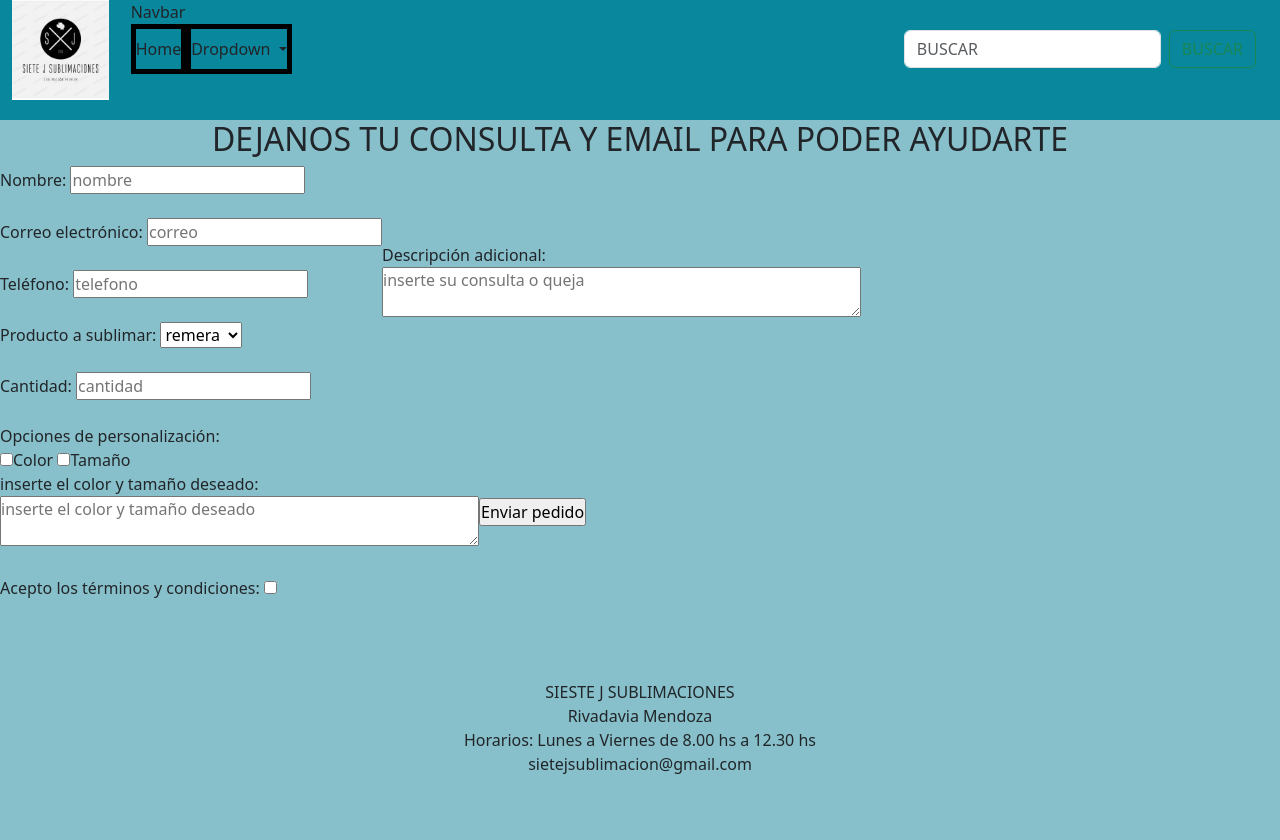
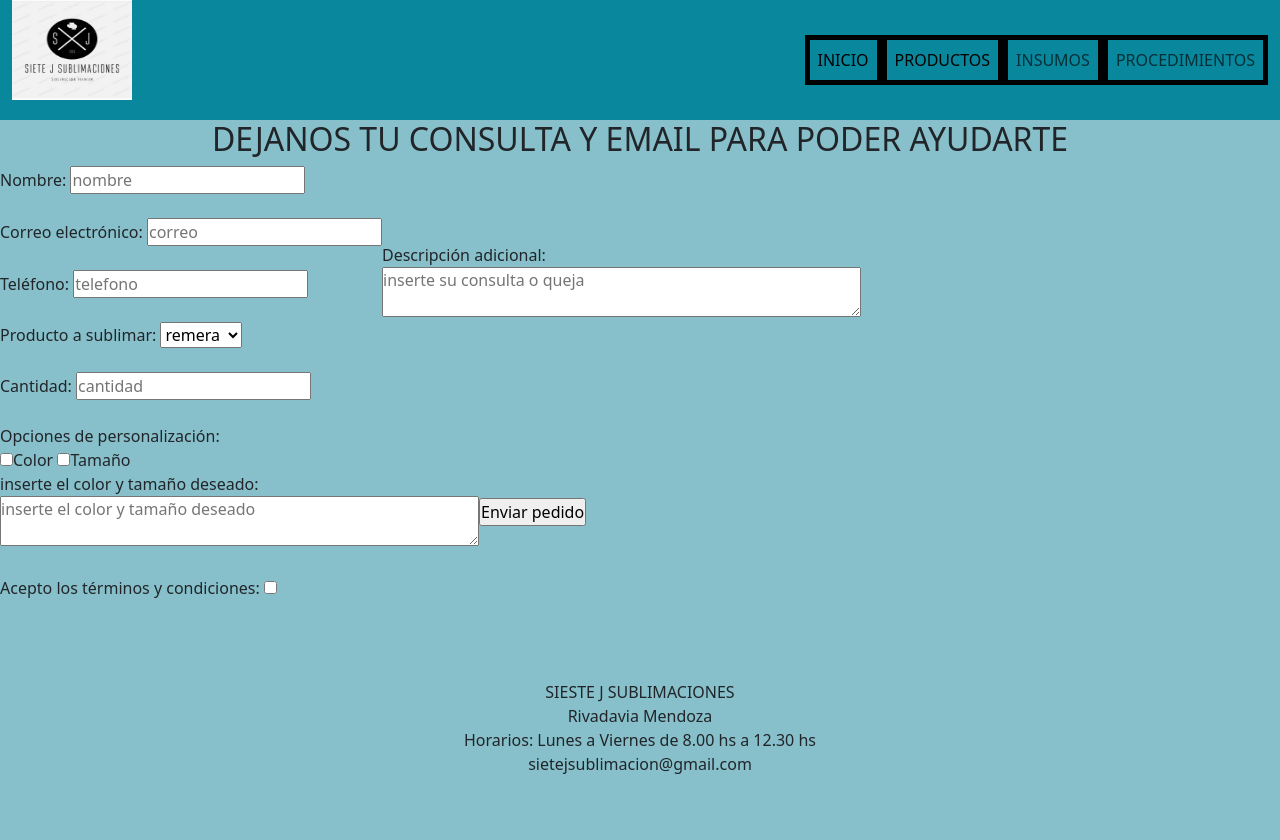
Before and after one commit to khalinator/PF-KHALILADARO, a plain HTML site: page pages/contacto.html in a window 1280 px wide. Drawn offline with nearby package versions, Linux system fonts and the light colour scheme.

Commit message:
cambie el header completo agregando el navbar

```diff
--- a/pages/contacto.html
+++ b/pages/contacto.html
@@ -13,43 +13,36 @@
     </head>
 <body >
   <header class="container-fluid">
-      <div class="row h-100 ">
-        <div class="d-flex col-1 ">
+    <div class="row h-100">
+      <div class="col-3">
         <img src="../assets/images/logo/Imagen de WhatsApp 22222222023-06-03 a las 18.10.25.jpg" alt="logo" width="120px" height="100px">
       </div>
-        <nav class="d-flex col-11 navbar-expand-lg">
-          <div class="container-fluid">
-            <a class="navbar-brand" href="#">Navbar</a>
-            <button class="navbar-toggler" type="button" data-bs-toggle="collapse" data-bs-target="#navbarSupportedContent" aria-controls="navbarSupportedContent" aria-expanded="false" aria-label="Toggle navigation">
+      <div class="col-9 d-flex justify-content-end">
+        <nav class="navbar navbar-expand-lg">
+          <button class="navbar-toggler" type="button" data-bs-toggle="collapse" data-bs-target="#navbarNav" aria-controls="navbarNav" aria-expanded="false" aria-label="Toggle navigation">
             <span class="navbar-toggler-icon"></span>
           </button>
-            <div class="collapse navbar-collapse" id="navbarSupportedContent">
-              <ul class="navbar-nav me-auto mb-2 mb-lg-0">
+          <div class="collapse navbar-collapse" id="navbarNav">
+            <ul class="navbar-nav">
               <li class="nav-item">
-                  <a class="nav-link active" aria-current="page" href="../index.html">Home</a>
+                <a class="nav-link active" aria-current="page" href="../index.html">INICIO</a>
+
               </li>
+              <li class="nav-item">
+                <a class="nav-link active" aria-current="page" href="../pages/productos.html">PRODUCTOS</a>
 
-                <li class="nav-item dropdown">
-                  <a class="nav-link dropdown-toggle" href="#" role="button" data-bs-toggle="dropdown" aria-expanded="false">
-                    Dropdown
-                  </a>
-                  <ul class="dropdown-menu">
-                    <li><a class="dropdown-item" href="../pages/productos.html">PRODUCTOS</a></li>
-                    <li><a class="dropdown-item" href="../pages/procedimientos.html">PROCEDIMIENTOS</a></li>
-                    <li><a class="dropdown-item" href="../pages/direccion.html">DIRECCION</a></li>
+              </li>
+              <li class="nav-item">
+                <a class="nav-link" href="../pages/direccion.html">INSUMOS</a>
+              </li>
+              <li class="nav-item">
+                <a class="nav-link" href="../pages/procedimientos.html">PROCEDIMIENTOS</a>
+              </li>
             </ul>
-                </li>
-
-              </ul>
-              <form class="d-flex" role="search">
-                <input class="form-control me-2" type="search" placeholder="BUSCAR" aria-label="Search">
-                <button class="btn btn-outline-success" type="submit">BUSCAR</button>
-              </form>
-            </div>
           </div>
         </nav>
       </div>
-
+    </div>
   </header>
    <main class="man_cont">
       <h2 class="d-flex align-items-center justify-content-center ">DEJANOS TU CONSULTA Y EMAIL PARA PODER AYUDARTE</h2>
```
Lines whose indentation alone changed are shown as unchanged.
